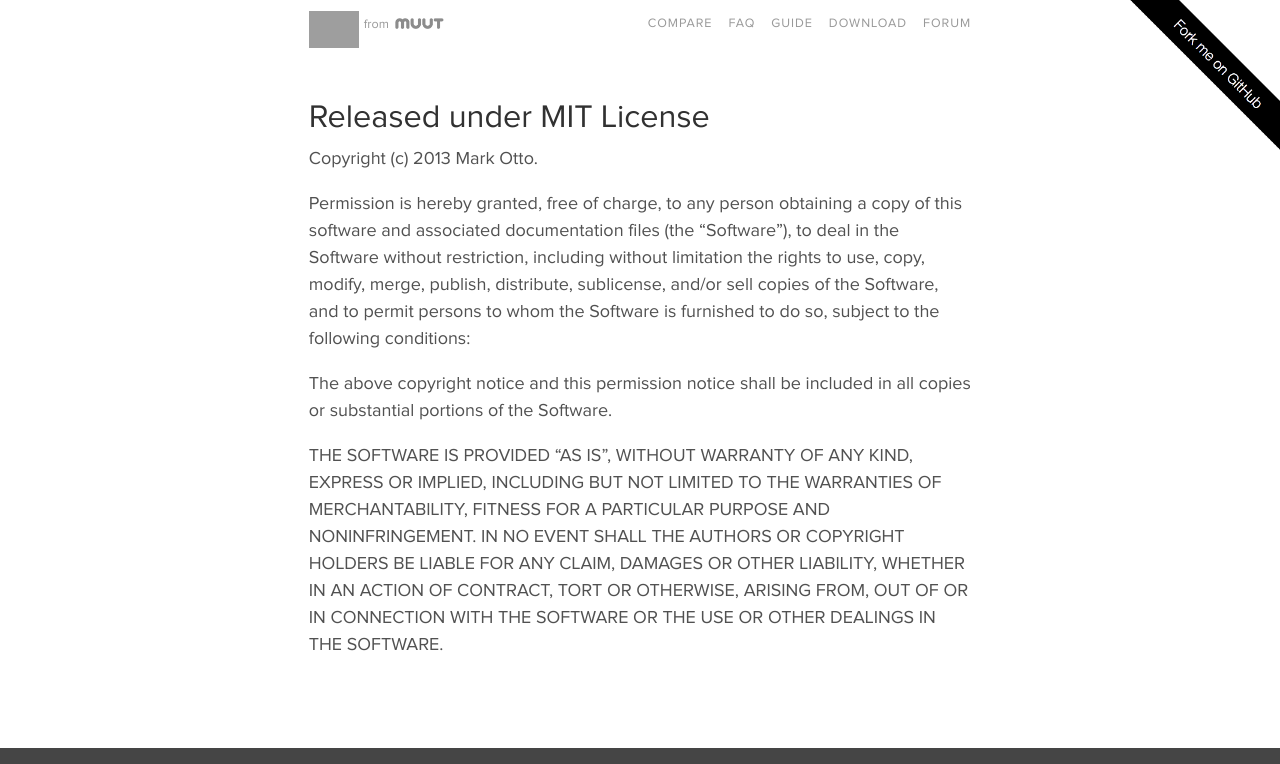
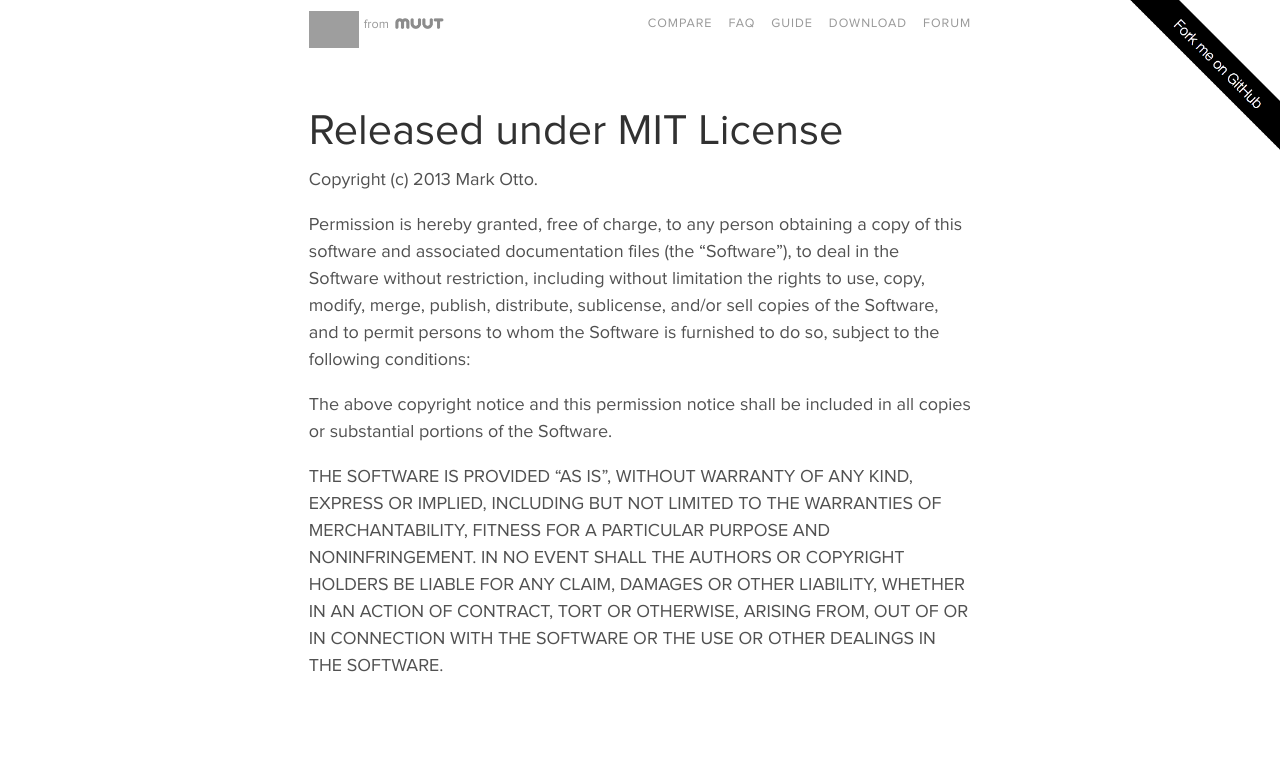
Before and after one commit to riot/riot.github.io, a Jekyll site: the page built from LICENSE.md, in a window 1280 px wide. Shown: the top 764 px of the page. Built offline with Jekyll 4.4.1, drawn with Linux system fonts in a browser that asks for light colours; Markdown is read by kramdown in place of the engine named in the settings; grey boxes are pictures that could not be loaded.

Commit message:
More balanced H1 style

```diff
--- a/style/_type.scss
+++ b/style/_type.scss
@@ -11,7 +11,7 @@ h1, h2, h3, h4, h5, h6 {
 }
 
 h1 {
-  font-size: 1.8rem;
+  font-size: 2.4rem;
   font-weight: normal;
 }
 
--- a/style/_widgets.scss
+++ b/style/_widgets.scss
@@ -42,6 +42,10 @@
     font-size: 90%;
   }
 
+  + h1 {
+    font-size: 1.8rem;
+  }
+
   @media (max-width: 700px) {
     margin-left: 0;
     margin-right: 0;
```
